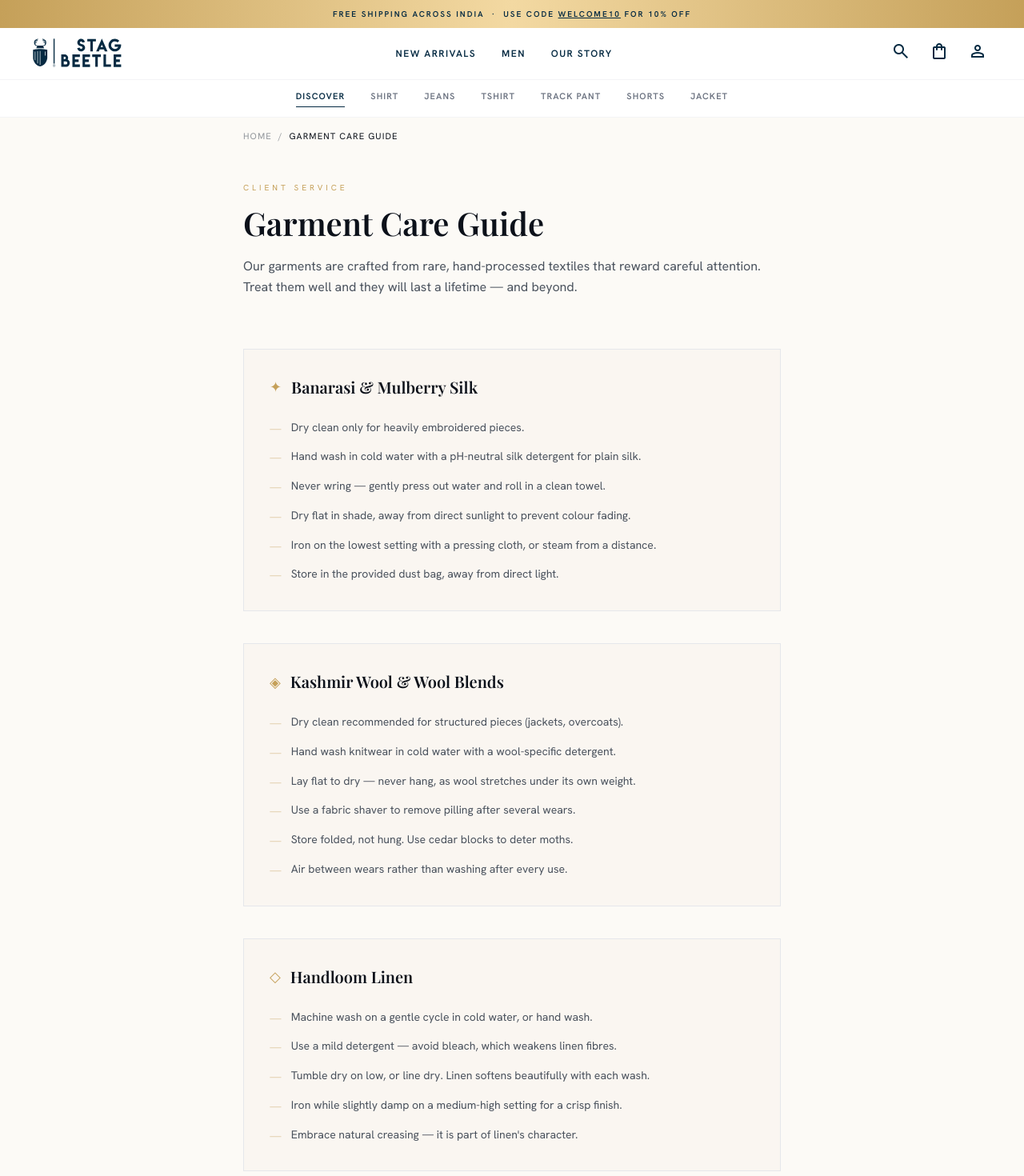
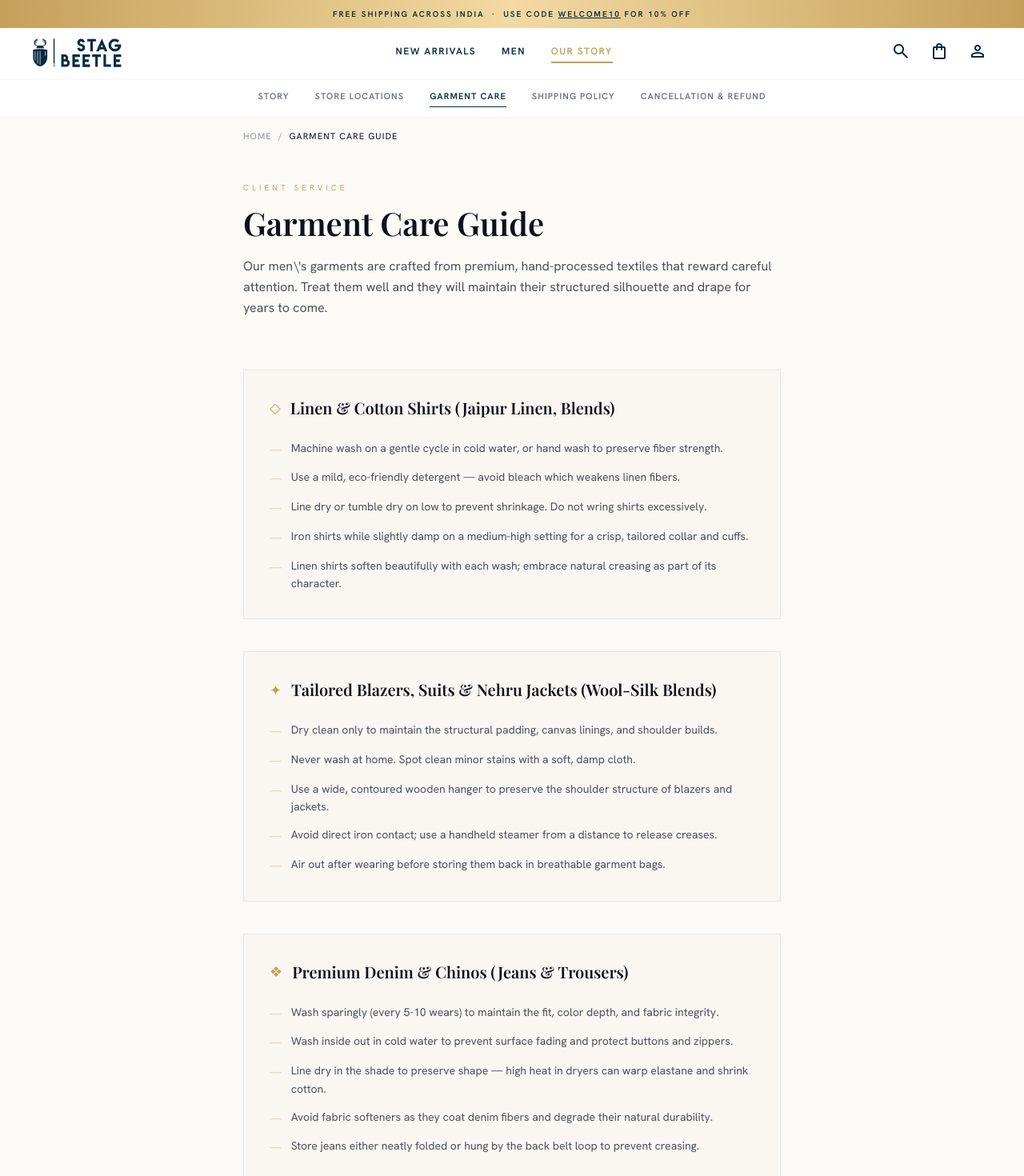
Before and after one commit to stagbeetleadmin/stagbeetle-ecom, a Next.js app: page /care in a window 1280 px wide. Shown: the top 1470 px of the page at 80% size. Built offline with nearby package versions, Linux system fonts and the light colour scheme; no server answers; the database is empty.

Commit message:
refactor: update care guide content for men's apparel and implement category state persistence in navigation links

```diff
--- a/src/app/care/page.tsx
+++ b/src/app/care/page.tsx
@@ -6,54 +6,52 @@ import Link from 'next/link';
 
 export const metadata: Metadata = {
   title: 'Garment Care Guide | Stag Beetle',
-  description: 'How to care for your Stag Beetle garments — silk, wool, linen, and handloom fabrics. Preserve your investment pieces for generations.',
+  description: 'How to care for your Stag Beetle men\'s garments — linen shirts, tailored blazers, premium denim, and fine knits. Preserve your wardrobe for years.',
 };
 
 const careItems = [
   {
-    fabric: 'Banarasi & Mulberry Silk',
-    icon: '✦',
+    fabric: 'Linen & Cotton Shirts (Jaipur Linen, Blends)',
+    icon: '◇',
     instructions: [
-      'Dry clean only for heavily embroidered pieces.',
-      'Hand wash in cold water with a pH-neutral silk detergent for plain silk.',
-      'Never wring — gently press out water and roll in a clean towel.',
-      'Dry flat in shade, away from direct sunlight to prevent colour fading.',
-      'Iron on the lowest setting with a pressing cloth, or steam from a distance.',
-      'Store in the provided dust bag, away from direct light.',
+      'Machine wash on a gentle cycle in cold water, or hand wash to preserve fiber strength.',
+      'Use a mild, eco-friendly detergent — avoid bleach which weakens linen fibers.',
+      'Line dry or tumble dry on low to prevent shrinkage. Do not wring shirts excessively.',
+      'Iron shirts while slightly damp on a medium-high setting for a crisp, tailored collar and cuffs.',
+      'Linen shirts soften beautifully with each wash; embrace natural creasing as part of its character.',
     ],
   },
   {
-    fabric: 'Kashmir Wool & Wool Blends',
-    icon: '◈',
+    fabric: 'Tailored Blazers, Suits & Nehru Jackets (Wool-Silk Blends)',
+    icon: '✦',
     instructions: [
-      'Dry clean recommended for structured pieces (jackets, overcoats).',
-      'Hand wash knitwear in cold water with a wool-specific detergent.',
-      'Lay flat to dry — never hang, as wool stretches under its own weight.',
-      'Use a fabric shaver to remove pilling after several wears.',
-      'Store folded, not hung. Use cedar blocks to deter moths.',
-      'Air between wears rather than washing after every use.',
+      'Dry clean only to maintain the structural padding, canvas linings, and shoulder builds.',
+      'Never wash at home. Spot clean minor stains with a soft, damp cloth.',
+      'Use a wide, contoured wooden hanger to preserve the shoulder structure of blazers and jackets.',
+      'Avoid direct iron contact; use a handheld steamer from a distance to release creases.',
+      'Air out after wearing before storing them back in breathable garment bags.',
     ],
   },
   {
-    fabric: 'Handloom Linen',
-    icon: '◇',
+    fabric: 'Premium Denim & Chinos (Jeans & Trousers)',
+    icon: '❖',
     instructions: [
-      'Machine wash on a gentle cycle in cold water, or hand wash.',
-      'Use a mild detergent — avoid bleach, which weakens linen fibres.',
-      'Tumble dry on low, or line dry. Linen softens beautifully with each wash.',
-      'Iron while slightly damp on a medium-high setting for a crisp finish.',
-      'Embrace natural creasing — it is part of linen\'s character.',
+      'Wash sparingly (every 5-10 wears) to maintain the fit, color depth, and fabric integrity.',
+      'Wash inside out in cold water to prevent surface fading and protect buttons and zippers.',
+      'Line dry in the shade to preserve shape — high heat in dryers can warp elastane and shrink cotton.',
+      'Avoid fabric softeners as they coat denim fibers and degrade their natural durability.',
+      'Store jeans either neatly folded or hung by the back belt loop to prevent creasing.',
     ],
   },
   {
-    fabric: 'Ikat & Handwoven Fabrics',
-    icon: '❖',
+    fabric: 'Fine Knits, Polos & T-Shirts (Pima Cotton & Knits)',
+    icon: '◈',
     instructions: [
-      'Dry clean for the first few washes to set the dyes.',
-      'Hand wash separately in cold water — ikat dyes may bleed initially.',
-      'Do not soak for more than 5 minutes.',
-      'Dry in shade to preserve the vibrancy of the resist-dyed patterns.',
-      'Iron on reverse side with a pressing cloth.',
+      'Wash on a cold, delicate cycle or hand wash to prevent pilling and neckband stretching.',
+      'Use a laundry mesh bag to protect premium crew necks and polos from snagging on hooks or zippers.',
+      'Lay flat to dry on a clean towel — hanging wet knits can cause them to stretch out of shape.',
+      'Iron on low heat on the reverse side to avoid fabric sheen or seam damage.',
+      'Fold and store in drawers — do not hang premium knits to prevent hanger bumps on shoulders.',
     ],
   },
 ];
@@ -76,7 +74,7 @@ export default function CarePage() {
             Garment Care Guide
           </h1>
           <p className="font-body text-body-lg text-on-surface-variant mb-16 leading-relaxed max-w-2xl">
-            Our garments are crafted from rare, hand-processed textiles that reward careful attention. Treat them well and they will last a lifetime — and beyond.
+            Our men\'s garments are crafted from premium, hand-processed textiles that reward careful attention. Treat them well and they will maintain their structured silhouette and drape for years to come.
           </p>
 
           <div className="space-y-10">
@@ -101,9 +99,9 @@ export default function CarePage() {
           <div className="mt-16 bg-primary/5 border border-primary/10 p-8">
             <h3 className="font-display text-[20px] font-semibold text-on-surface mb-3">Professional Care</h3>
             <p className="text-[14px] text-on-surface-variant leading-relaxed">
-              For heirloom pieces or heavily embroidered garments, we recommend our partner dry cleaners in Bengaluru. Contact us at{' '}
+              For heirloom pieces, suits, or heavily structured blazers, we recommend using a premium professional dry cleaner. Contact us at{' '}
               <a href="mailto:stagbeetle0629@gmail.com" className="text-gold-leaf hover:underline">stagbeetle0629@gmail.com</a>{' '}
-              for a referral.
+              for recommended care providers in Bengaluru.
             </p>
           </div>
 
--- a/src/app/page.tsx
+++ b/src/app/page.tsx
@@ -218,6 +218,8 @@ function ProductCard({
   const [activeProduct, setActiveProduct] = useState(initialProduct);
   const [hovered, setHovered] = useState(false);
   const [isWishlisted, setIsWishlisted] = useState(false);
+  const searchParams = useSearchParams();
+  const activeCategory = searchParams.get('category') || '';
 
   useEffect(() => {
     setActiveProduct(initialProduct);
@@ -245,7 +247,7 @@ function ProductCard({
   const allProductsInGroup = [initialProduct, ...variants];
 
   return (
-    <Link href={`/product/${activeProduct.id}`}
+    <Link href={`/product/${activeProduct.id}${activeCategory ? `?category=${activeCategory}` : ''}`}
       className="group block bg-white"
       onMouseEnter={() => setHovered(true)}
       onMouseLeave={() => setHovered(false)}
@@ -482,6 +484,19 @@ function StorefrontContent() {
   useEffect(() => { setActiveCategory(categoryParam); }, [categoryParam]);
   useEffect(() => { setSearchTerm(searchParam); }, [searchParam]);
 
+  const getPreservedHref = (baseHref: string) => {
+    if (activeCategory && activeCategory !== 'all') {
+      if (baseHref.includes('?')) {
+        if (!baseHref.includes('category=')) {
+          return `${baseHref}&category=${activeCategory}`;
+        }
+      } else {
+        return `${baseHref}?category=${activeCategory}`;
+      }
+    }
+    return baseHref;
+  };
+
   useEffect(() => {
     const handler = setTimeout(() => {
       setDebouncedSearchTerm(searchTerm);
@@ -617,7 +632,7 @@ function StorefrontContent() {
               {FEATURED_CATEGORIES.map((cat, idx) => (
                 <Link
                   key={idx}
-                  href={cat.href}
+                  href={getPreservedHref(cat.href)}
                   className="group relative block overflow-hidden rounded-sm hover:-translate-y-1 transition-all duration-300 aspect-square"
                 >
                   <img
@@ -640,7 +655,7 @@ function StorefrontContent() {
               {MOODS.map((mood, idx) => (
                 <Link
                   key={idx}
-                  href={mood.href}
+                  href={getPreservedHref(mood.href)}
                   className="group relative block overflow-hidden rounded-sm hover:-translate-y-1 transition-all duration-300 aspect-[3/4]"
                 >
                   <img
@@ -662,7 +677,7 @@ function StorefrontContent() {
             <div className="grid grid-cols-2 lg:grid-cols-4 gap-4">
               {STEALS.map((steal, idx) => (
                 steal.isBanner ? (
-                  <Link key={idx} href={steal.href} className={`flex flex-col justify-center items-center p-6 text-white ${steal.bgColor} rounded-sm aspect-[4/5] text-center`}>
+                  <Link key={idx} href={getPreservedHref(steal.href)} className={`flex flex-col justify-center items-center p-6 text-white ${steal.bgColor} rounded-sm aspect-[4/5] text-center`}>
                     <p className="text-[11px] font-semibold tracking-widest uppercase mb-1">{steal.title}</p>
                     <h4 className="text-[18px] font-black tracking-wider uppercase">{steal.subtitle}</h4>
                     <div className="my-6 border-y border-white/20 py-4 w-full">
@@ -671,7 +686,7 @@ function StorefrontContent() {
                     <span className="text-[10px] tracking-widest uppercase opacity-75">{steal.date}</span>
                   </Link>
                 ) : (
-                  <Link key={idx} href={steal.href} className="group relative overflow-hidden bg-gray-50 rounded-sm aspect-[4/5] block">
+                  <Link key={idx} href={getPreservedHref(steal.href)} className="group relative overflow-hidden bg-gray-50 rounded-sm aspect-[4/5] block">
                     <img src={steal.image} alt={steal.title} loading="lazy" className="w-full h-full object-cover object-top origin-top transition-transform duration-500 group-hover:scale-105" />
                     <div className="absolute inset-0 bg-black/10 group-hover:bg-black/20 transition-all" />
                     <div className="absolute bottom-6 left-6 text-left text-white z-10">
--- a/src/app/product/[id]/ProductDetailClient.tsx
+++ b/src/app/product/[id]/ProductDetailClient.tsx
@@ -2,6 +2,7 @@
 
 import React, { useState } from 'react';
 import Link from 'next/link';
+import { useSearchParams } from 'next/navigation';
 import { Product, getColorHex } from '@/lib/db';
 import { useCart } from '@/context/CartContext';
 import { useAuth } from '@/context/AuthContext';
@@ -17,6 +18,8 @@ interface ProductDetailClientProps {
 export default function ProductDetailClient({ product, initialSuggestions, colorVariants = [] }: ProductDetailClientProps) {
   const { addToCart } = useCart();
   const { isAdmin } = useAuth();
+  const searchParams = useSearchParams();
+  const activeCategory = searchParams.get('category') || '';
   const [activeImageIndex, setActiveImageIndex] = useState(0);
   const [selectedSize, setSelectedSize] = useState(product.sizes[0] || 'M');
   const [selectedColor, setSelectedColor] = useState(product.colors[0] || 'Default');
@@ -242,7 +245,7 @@ export default function ProductDetailClient({ product, initialSuggestions, color
                           return (
                             <Link
                               key={variant.id}
-                              href={`/product/${variant.id}`}
+                              href={`/product/${variant.id}${activeCategory ? `?category=${activeCategory}` : ''}`}
                               className="flex items-center gap-1.5 px-3 py-1.5 text-[11px] border border-gray-200 text-gray-600 hover:border-gray-400 hover:text-gray-900 bg-white transition-all"
                               title={`Switch to ${variant.title}`}
                             >
@@ -331,7 +334,7 @@ export default function ProductDetailClient({ product, initialSuggestions, color
             <div className="grid grid-cols-2 sm:grid-cols-3 lg:grid-cols-4 gap-4">
               {initialSuggestions.map(item => (
                 <Link
-                  href={`/product/${item.id}`}
+                  href={`/product/${item.id}${activeCategory ? `?category=${activeCategory}` : ''}`}
                   key={item.id}
                   className="group block bg-white border border-gray-100 hover:border-gray-300 transition-all"
                 >
--- a/src/components/Header.tsx
+++ b/src/components/Header.tsx
@@ -2,7 +2,7 @@
 
 import React, { useState, useEffect, useRef, Suspense } from 'react';
 import Link from 'next/link';
-import { useSearchParams, useRouter } from 'next/navigation';
+import { useSearchParams, useRouter, usePathname } from 'next/navigation';
 import { useCart } from '@/context/CartContext';
 import dynamic from 'next/dynamic';
 import Logo from './Logo';
@@ -15,16 +15,6 @@ const LoginModal = dynamic(() => import('./LoginModal'), {
 });
 import { useAuth } from '@/context/AuthContext';
 
-const SUBCATEGORIES = [
-  { name: 'Discover', href: '/?category=all' },
-  { name: 'Shirt', href: '/?subcategory=Shirt' },
-  { name: 'Jeans', href: '/?subcategory=Jeans' },
-  { name: 'Tshirt', href: '/?subcategory=Tshirt' },
-  { name: 'Track pant', href: '/?subcategory=Track pant' },
-  { name: 'Shorts', href: '/?subcategory=Shorts' },
-  { name: 'Jacket', href: '/?subcategory=Jacket' },
-];
-
 function HeaderInner() {
   const { cartCount } = useCart();
   const [isCartOpen, setIsCartOpen] = useState(false);
@@ -34,6 +24,7 @@ function HeaderInner() {
   const searchRef = useRef<HTMLInputElement>(null);
   const router = useRouter();
   const searchParams = useSearchParams();
+  const pathname = usePathname();
 
   const { user, isAdmin, triggerLoginModal, logout } = useAuth();
   const [isUserMenuOpen, setIsUserMenuOpen] = useState(false);
@@ -41,6 +32,51 @@ function HeaderInner() {
 
   const activeCategory = searchParams.get('category') || '';
   const activeSubcategory = searchParams.get('subcategory') || '';
+
+  // Determine active sections
+  const isStorySection = ['/about', '/stores', '/care', '/shipping', '/returns'].includes(pathname);
+  const isMenActive = !isStorySection && activeCategory === 'men';
+  const isNewArrivalsActive = !isStorySection && !isMenActive;
+  const isStoryActive = isStorySection;
+
+  // Dynamically compute subcategories
+  const subcategories = isStoryActive
+    ? [
+        { name: 'Story', href: '/about' },
+        { name: 'Store Locations', href: '/stores' },
+        { name: 'Garment Care', href: '/care' },
+        { name: 'Shipping Policy', href: '/shipping' },
+        { name: 'Cancellation & Refund', href: '/returns' },
+      ]
+    : isMenActive
+    ? [
+        { name: 'Discover', href: '/?category=men' },
+        { name: 'Shirt', href: '/?category=men&subcategory=Shirt' },
+        { name: 'Jeans', href: '/?category=men&subcategory=Jeans' },
+        { name: 'Tshirt', href: '/?category=men&subcategory=Tshirt' },
+        { name: 'Track pant', href: '/?category=men&subcategory=Track pant' },
+        { name: 'Shorts', href: '/?category=men&subcategory=Shorts' },
+        { name: 'Jacket', href: '/?category=men&subcategory=Jacket' },
+      ]
+    : [
+        { name: 'Discover', href: '/?category=all' },
+        { name: 'Shirt', href: '/?category=all&subcategory=Shirt' },
+        { name: 'Jeans', href: '/?category=all&subcategory=Jeans' },
+        { name: 'Tshirt', href: '/?category=all&subcategory=Tshirt' },
+        { name: 'Track pant', href: '/?category=all&subcategory=Track pant' },
+        { name: 'Shorts', href: '/?category=all&subcategory=Shorts' },
+        { name: 'Jacket', href: '/?category=all&subcategory=Jacket' },
+      ];
+
+  const isSubActive = (sub: { name: string; href: string }) => {
+    if (isStoryActive) {
+      return pathname === sub.href;
+    }
+    if (sub.name === 'Discover') {
+      return !activeSubcategory;
+    }
+    return activeSubcategory.toLowerCase() === sub.name.toLowerCase();
+  };
 
   useEffect(() => {
     const handleScroll = () => setIsScrolled(window.scrollY > 30);
@@ -118,9 +154,36 @@ function HeaderInner() {
                 </>
               ) : (
                 <>
-                  <Link href="/?category=all" className="text-[12px] font-semibold tracking-[0.12em] text-[#052A42] hover:text-[#C5A059] transition-colors uppercase">New Arrivals</Link>
-                  <Link href="/?category=men" className="text-[12px] font-semibold tracking-[0.12em] text-[#052A42] hover:text-[#C5A059] transition-colors uppercase">Men</Link>
-                  <Link href="/about" className="text-[12px] font-semibold tracking-[0.12em] text-[#052A42] hover:text-[#C5A059] transition-colors uppercase">Our Story</Link>
+                  <Link
+                    href="/?category=all"
+                    className={`text-[12px] tracking-[0.12em] uppercase transition-colors pb-1 border-b-2 ${
+                      isNewArrivalsActive
+                        ? 'text-[#C5A059] border-[#C5A059] font-bold'
+                        : 'text-[#052A42] border-transparent hover:text-[#C5A059] font-semibold'
+                    }`}
+                  >
+                    New Arrivals
+                  </Link>
+                  <Link
+                    href="/?category=men"
+                    className={`text-[12px] tracking-[0.12em] uppercase transition-colors pb-1 border-b-2 ${
+                      isMenActive
+                        ? 'text-[#C5A059] border-[#C5A059] font-bold'
+                        : 'text-[#052A42] border-transparent hover:text-[#C5A059] font-semibold'
+                    }`}
+                  >
+                    Men
+                  </Link>
+                  <Link
+                    href="/about"
+                    className={`text-[12px] tracking-[0.12em] uppercase transition-colors pb-1 border-b-2 ${
+                      isStoryActive
+                        ? 'text-[#C5A059] border-[#C5A059] font-bold'
+                        : 'text-[#052A42] border-transparent hover:text-[#C5A059] font-semibold'
+                    }`}
+                  >
+                    Our Story
+                  </Link>
                 </>
               )}
             </div>
@@ -203,15 +266,15 @@ function HeaderInner() {
         {!isAdmin && (
           <div className="w-full bg-white border-b border-gray-100 py-3 overflow-x-auto hide-scrollbar">
             <div className="flex gap-6 md:gap-8 px-4 max-w-[1400px] mx-auto whitespace-nowrap justify-start md:justify-center">
-              {SUBCATEGORIES.map((sub) => {
-                const isActive = (sub.name === 'Discover' && !activeSubcategory && activeCategory !== 'men') ||
-                  (sub.name !== 'Discover' && activeSubcategory.toLowerCase() === sub.name.toLowerCase());
+              {subcategories.map((sub) => {
+                const isActive = isSubActive(sub);
                 return (
                   <Link
                     key={sub.name}
                     href={sub.href}
-                    className={`text-[11px] font-bold tracking-widest uppercase transition-colors relative pb-1 ${isActive ? 'text-[#052A42] border-b border-[#052A42]' : 'text-gray-500 hover:text-[#C5A059]'
-                      }`}
+                    className={`text-[11px] font-bold tracking-widest uppercase transition-colors relative pb-1 ${
+                      isActive ? 'text-[#052A42] border-b border-[#052A42]' : 'text-gray-500 hover:text-[#C5A059]'
+                    }`}
                   >
                     {sub.name}
                   </Link>
@@ -257,10 +320,40 @@ function HeaderInner() {
                 </>
               ) : (
                 <>
-                  <span className="text-[10px] text-gray-400 font-bold tracking-widest uppercase">Collections</span>
-                  <Link href="/?category=all" onClick={() => setIsMobileMenuOpen(false)} className="text-[13px] font-semibold tracking-[0.12em] text-[#052A42] hover:text-[#C5A059] transition-colors uppercase">New Arrivals</Link>
-                  <Link href="/?category=men" onClick={() => setIsMobileMenuOpen(false)} className="text-[13px] font-semibold tracking-[0.12em] text-[#052A42] hover:text-[#C5A059] transition-colors uppercase">Men</Link>
-                  <Link href="/about" onClick={() => setIsMobileMenuOpen(false)} className="text-[13px] font-semibold tracking-[0.12em] text-[#052A42] hover:text-[#C5A059] transition-colors uppercase">Our Story</Link>
+                  <span className="text-[10px] text-gray-400 font-bold tracking-widest uppercase mb-1">Collections</span>
+                  <Link
+                    href="/?category=all"
+                    onClick={() => setIsMobileMenuOpen(false)}
+                    className={`text-[13px] tracking-[0.12em] uppercase transition-colors pl-2 border-l-2 ${
+                      isNewArrivalsActive
+                        ? 'text-[#C5A059] border-[#C5A059] font-bold'
+                        : 'text-[#052A42] border-transparent hover:text-[#C5A059] font-semibold'
+                    }`}
+                  >
+                    New Arrivals
+                  </Link>
+                  <Link
+                    href="/?category=men"
+                    onClick={() => setIsMobileMenuOpen(false)}
+                    className={`text-[13px] tracking-[0.12em] uppercase transition-colors pl-2 border-l-2 ${
+                      isMenActive
+                        ? 'text-[#C5A059] border-[#C5A059] font-bold'
+                        : 'text-[#052A42] border-transparent hover:text-[#C5A059] font-semibold'
+                    }`}
+                  >
+                    Men
+                  </Link>
+                  <Link
+                    href="/about"
+                    onClick={() => setIsMobileMenuOpen(false)}
+                    className={`text-[13px] tracking-[0.12em] uppercase transition-colors pl-2 border-l-2 ${
+                      isStoryActive
+                        ? 'text-[#C5A059] border-[#C5A059] font-bold'
+                        : 'text-[#052A42] border-transparent hover:text-[#C5A059] font-semibold'
+                    }`}
+                  >
+                    Our Story
+                  </Link>
                 </>
               )}
 
```
Also changed, not shown: src/components/Footer.tsx (+0 -11 lines).
